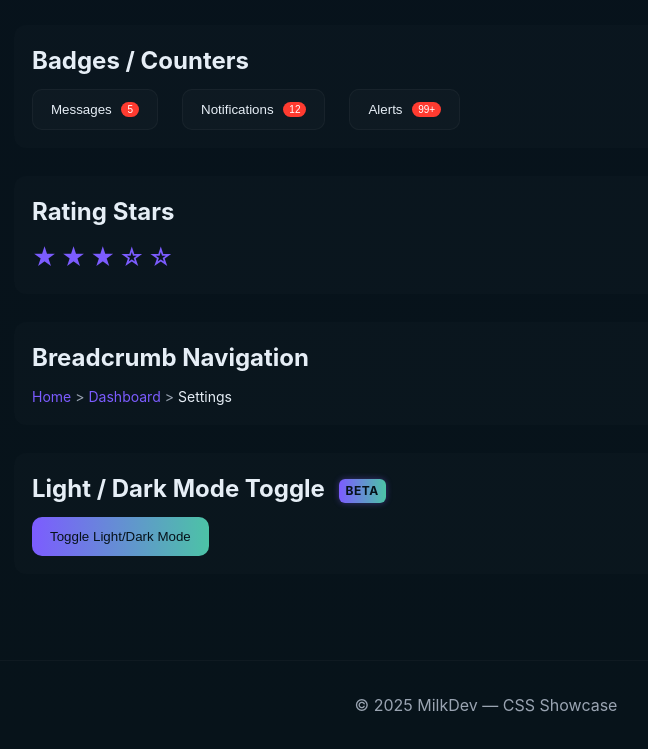
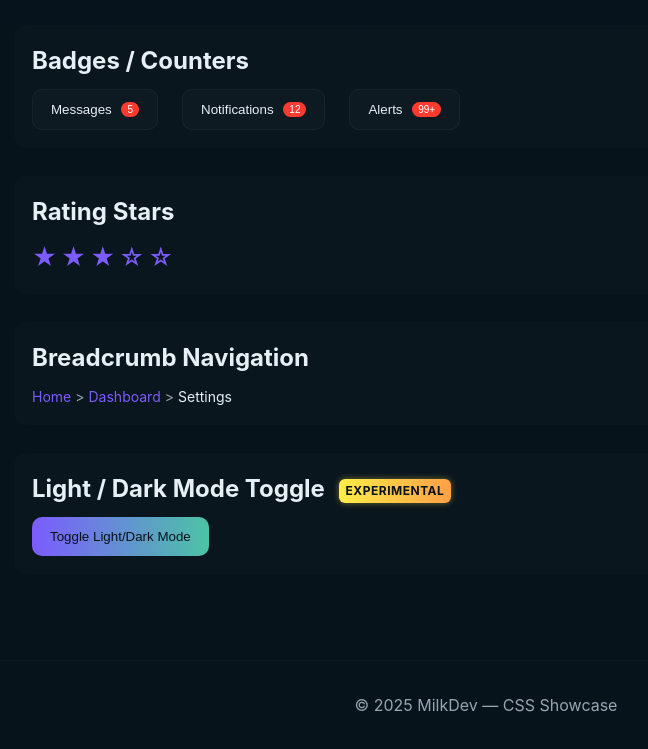
Before and after one commit to Milk-Dev-DC/Milky, a plain HTML site: page index.html in a window 1280 px wide. Shown: the part 5072-5821 px from the top of the page, without its empty margins (154-802 px from the left). Drawn offline with Linux system fonts and the light colour scheme.

Commit message:
Update index.html

```diff
--- a/index.html
+++ b/index.html
@@ -335,7 +335,7 @@
     <!-- Light/Dark Mode Toggle -->
     <section id="theme-toggle">
       <h2>Light / Dark Mode Toggle
-        <span class="tag beta-tag" title="This feature is in Beta testing">BETA</span>
+        <span class="tag exp-tag" title="Experimental feature - use with caution">EXPERIMENTAL</span>
       </h2>
       <button class="btn primary" id="toggleTheme">Toggle Light/Dark Mode</button>
     </section>
```
